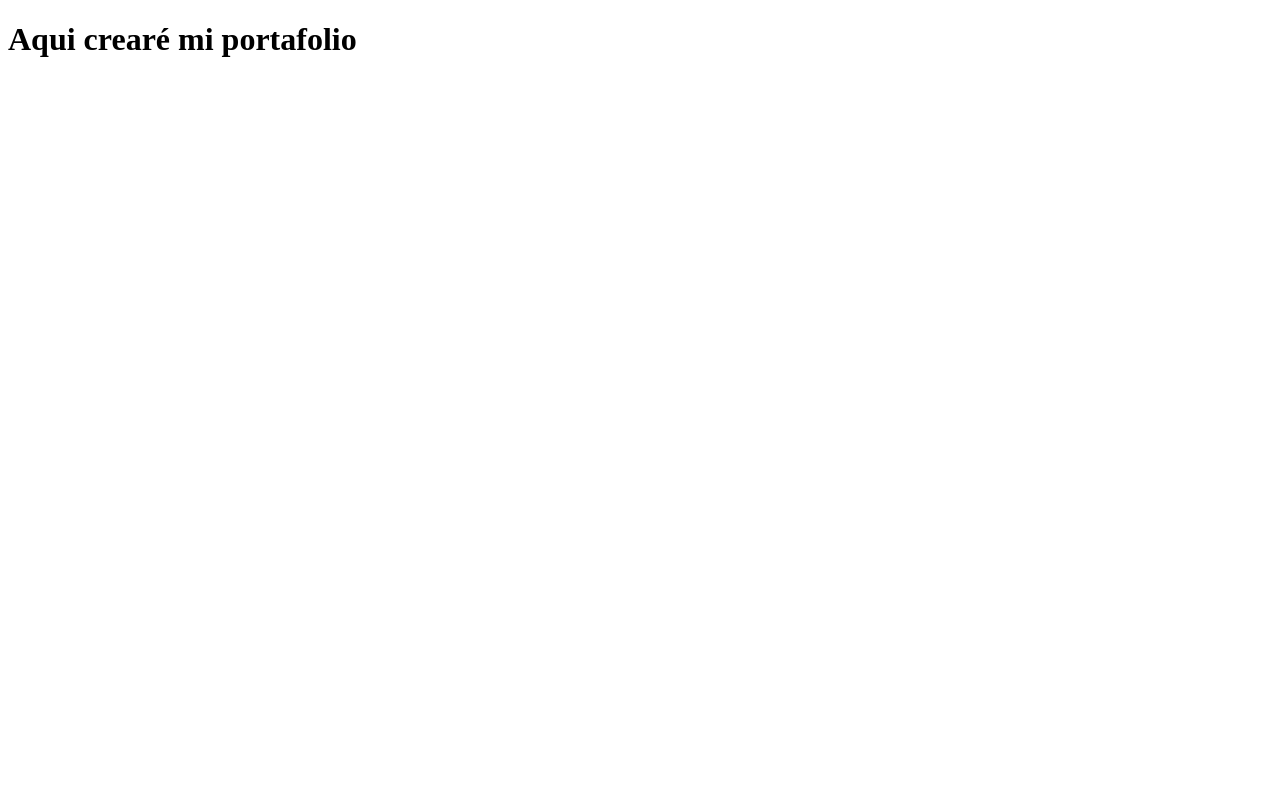
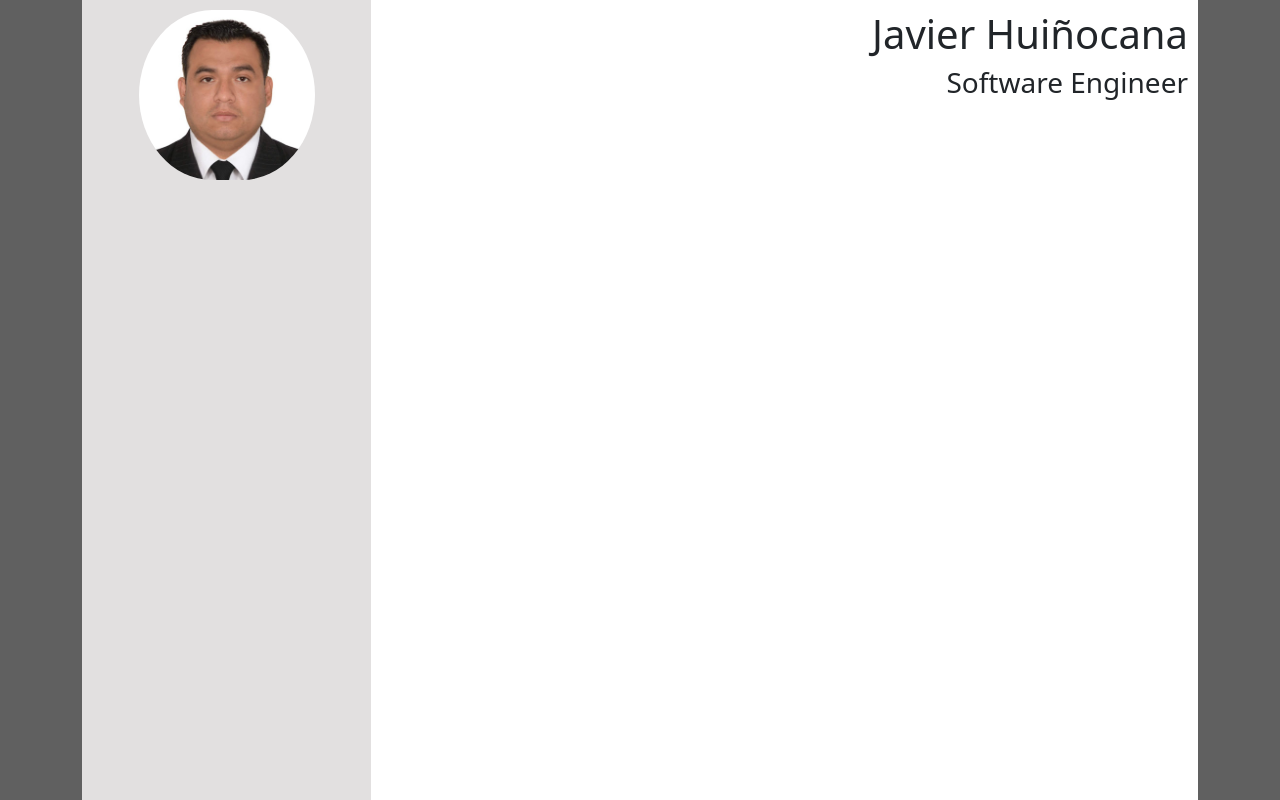
Before and after one commit to Cajami/portafolio, a plain HTML site: page index.html in a window 1280 px wide. Drawn offline with nearby package versions, Linux system fonts and the light colour scheme.

Commit message:
comenzando con el portafolio

```diff
--- /dev/null
+++ b/index.css
@@ -0,0 +1,48 @@
+:root {
+    --color-siagie: #00652e;
+}
+
+*,
+::after,
+::before {
+    box-sizing: border-box;
+}
+
+body{
+    background-color: rgb(96, 96, 96);
+    display: flex;
+}
+
+.container{
+    display: flex;
+
+    height: 100vh;
+
+}
+
+
+.left-content{
+    background-color: #e2e0e0;
+    display: flex;
+    flex: 1;
+    flex-direction: column;
+    padding: 10px;
+}
+
+.main-content{
+    background-color: white;
+    display: flex;
+    flex: 3;
+    flex-direction: column;
+    padding: 10px;
+}
+
+.row-avatar{
+    display: flex;
+    justify-content: center;
+}
+.avatar{
+    width: 200px;
+    height: 170px;
+    border-radius: 100px;
+}
--- a/index.html
+++ b/index.html
@@ -1,13 +1,45 @@
 <!DOCTYPE html>
 <html lang="en">
+
 <head>
     <meta charset="UTF-8">
     <meta name="viewport" content="width=device-width, initial-scale=1.0">
     <title>Portafolio</title>
+    <link href="https://cdn.jsdelivr.net/npm/bootstrap@5.3.2/dist/css/bootstrap.min.css" rel="stylesheet"
+        integrity="sha384-T3c6CoIi6uLrA9TneNEoa7RxnatzjcDSCmG1MXxSR1GAsXEV/Dwwykc2MPK8M2HN" crossorigin="anonymous">
+
+    <link rel="stylesheet" href="index.css">
 </head>
+
 <body>
 
-    <h1>Aqui crearé mi portafolio</h1>
+    <div class="container">
+
+
+
+
+        <div class="left-content">
+
+            <div class="row row-avatar">
+                <!-- AVATAR -->
+                <img class="avatar" src="./images/avatar.jpg" alt="Avatar">
+
+            </div>
+
+        </div>
+        <div class="main-content">
+
+            <!-- NOMBRE Y CARGO -->
+            <div class="row text-end">
+                <h1>Javier Huiñocana</h1>
+                <h3>Software Engineer</h3>
+            </div>
+        </div>
+
+
+
+    </div>
 
 </body>
+
 </html>
```
Also changed, not shown: images/avatar.jpg (added).
